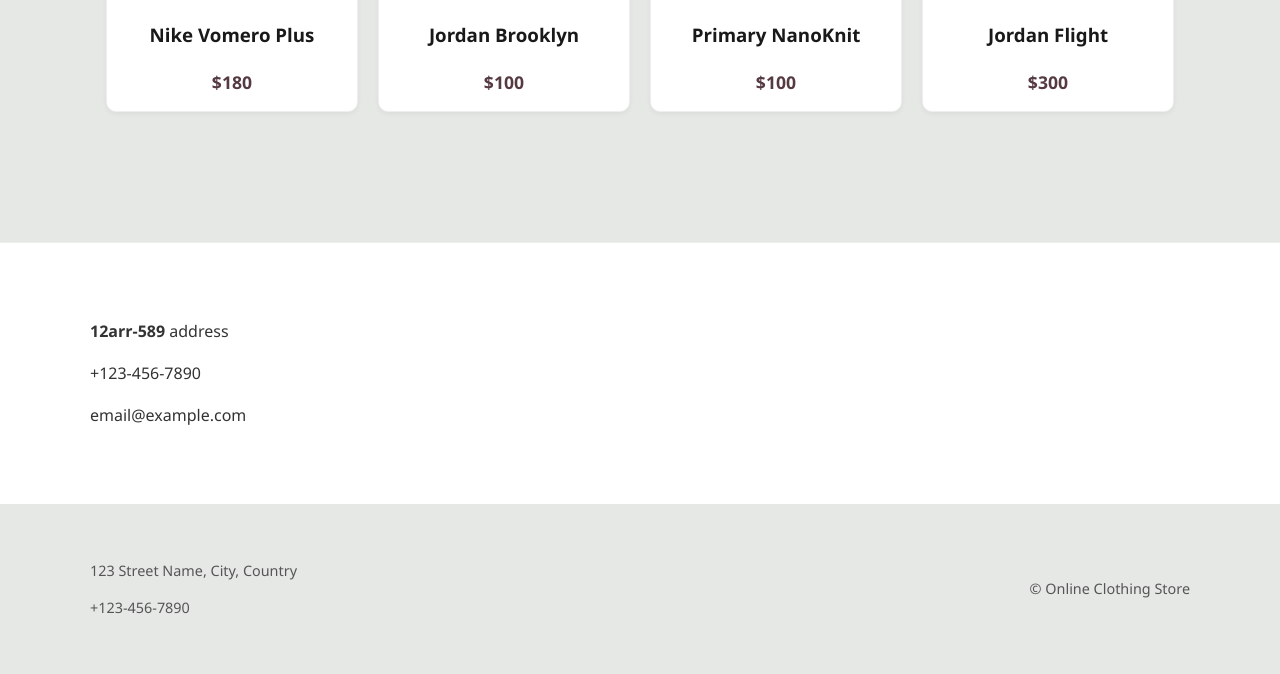
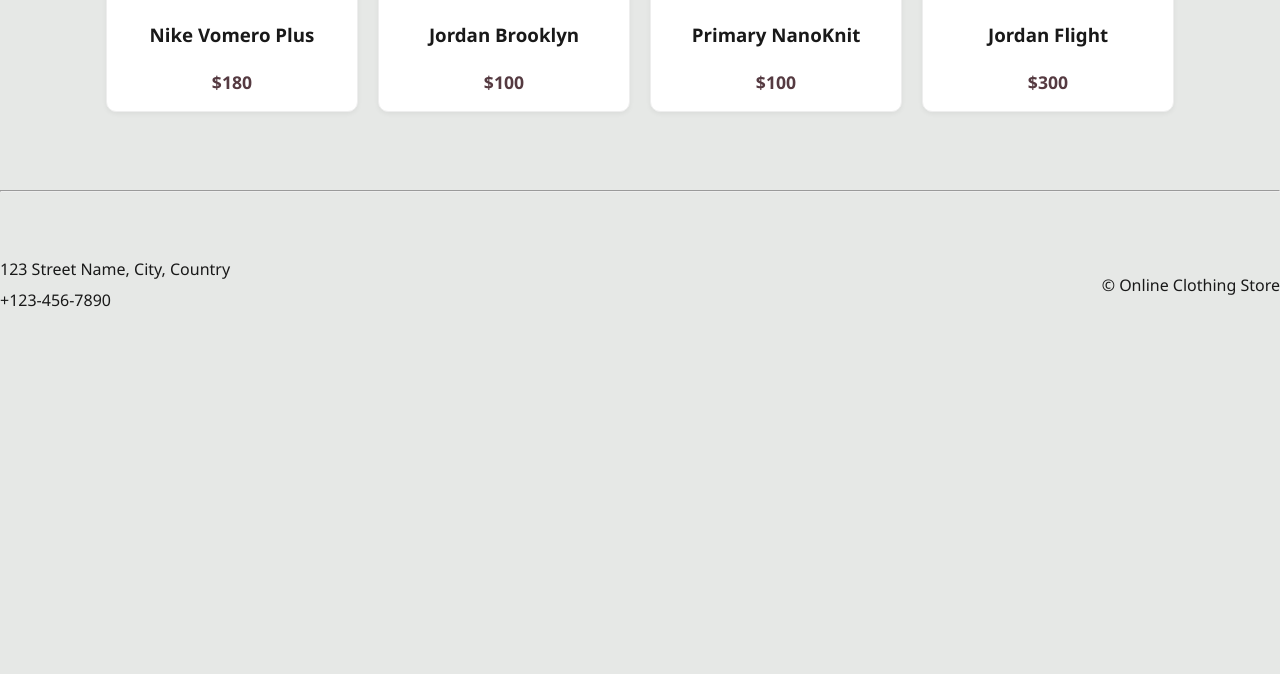
Before and after one commit to 25DP2ASaln/darbins1, a plain HTML site: page index.html in a window 1280 px wide. Shown: the part 1552-2226 px from the top of the page. After the commit the page ends 1871 px from the top, so only its background shows below. Drawn offline with Linux system fonts and the light colour scheme.

Commit message:
Add files via upload

```diff
--- a/index.html
+++ b/index.html
@@ -98,28 +98,17 @@
             </div>
         </div>
     </main>
+<hr>
+<footer>
+ <div class="left">
+   <p>123 Street Name, City, Country</p>
+   <p>+123-456-7890</p>
+ </div>
+ <div class="right">
+   <p>© Online Clothing Store</p>
+ </div>
 
-    <footer>
-        <footer>
-    <div class="footer-top">
-        <div class="container">
-            <p><strong>12arr-589</strong> address</p>
-            <p>+123-456-7890</p>
-            <p>email@example.com</p>
-        </div>
-    </div>
 
-    <div class="footer-bottom">
-        <div class="container footer-flex">
-            <div class="footer-left">
-                <p>123 Street Name, City, Country</p>
-                <p>+123-456-7890</p>
-            </div>
-            <div class="footer-right">
-                <p>© Online Clothing Store</p>
-            </div>
-        </div>
-    </div>
 </footer>
 
 </body>
--- a/style.css
+++ b/style.css
@@ -1,5 +1,3 @@
-
-
 :root {
     --fons-gaiss: #E6E8E6;
     --akcents-zils: #3A6EA5;
@@ -177,7 +175,7 @@
     display: flex;
     justify-content: space-between;
     align-items: center;
-    margin-bottom: 30px;
+    margin-bottom: px;
     padding: 15px;
     background-color: var(--balts);
     border-radius: 8px;
@@ -209,30 +207,28 @@
 }
 
 
-.footer-top {
-    background-color: #ffffff;
-    padding: 40px 0;
-    border-top: 1px solid #eee;
-    color: #333;
-}
 
 
-.footer-bottom {
-    background-color: #E6E8E6;
-    padding: 20px 0;
-    color: #555;
-    font-size: 0.9rem;
-}
 
-.footer-flex {
+
+
+footer{
     display: flex;
     justify-content: space-between;
     align-items: center;
+    padding: auto;
+
 }
 
+footer p {
+    margin: 5px 0;
+}
 
-hr {
-    border: none;
-    border-top: 2px solid #ddd;
-    margin: 40px 0;
+.left {
+    margin-right: auto;
 }
+
+.right {
+    margin-left: auto;
+    align-items: end;
+}
```
Also changed, not shown: store.html (+9 -12 lines).
